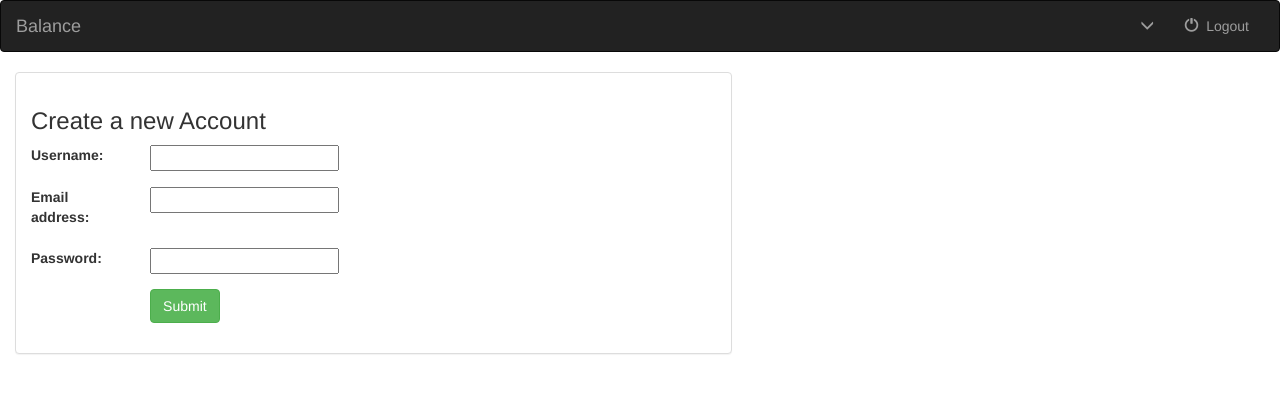
After one commit to AllanSechrist/Balance, a Django app: page /file/register/ in a window 1280 px wide. The commit adds this page. Shown: the top 393 px of the page. Run offline with Django 3.2, Linux system fonts and the light colour scheme; some libraries are stand-ins or nearby versions.

Commit message:
added user registration(unfinished);

```diff
--- /dev/null
+++ b/file/forms.py
@@ -0,0 +1,10 @@
+from django.contrib.auth.models import User
+from django import forms
+
+
+class UserForm(forms.ModelForm):
+    password = forms.CharField(widget=forms.PasswordInput)
+
+    class Meta:
+        model = User
+        fields = ['username', 'email', 'password']
--- a/file/templates/file/details.html
+++ b/file/templates/file/details.html
@@ -30,7 +30,9 @@
                 <tr>
                     <td>TOTAL</td>
                     <td></td>
-                    <td>{{ receipt.get_total_amount }}</td>
+                    {% for receipt in total %}
+                    <td>{{ receipt.receipt_total }}</td>
+                    {% endfor %}
 
                 </tr>
 
--- /dev/null
+++ b/file/templates/file/registration_form.html
@@ -0,0 +1,38 @@
+{% extends 'file/base.html' %}
+{% block title %}Register{% endblock %}
+
+
+{% block body %}
+
+<div class="container-fluid">
+
+    <div class="row">
+
+        <div class="col-sm-12 col-md-7">
+            <div class="panel panel-default">
+                <div class="panel-body">
+                    <h3>Create a new Account</h3>
+                    <form class="form-horizontal" action="" method="post" enctype="multipart/form-data">
+                        {% csrf_token %}
+                        {% include 'file/form-template.html' %}
+                        <div class="form-group">
+                            <div class="col-sm-offset-2 col-sm-10">
+                                <button type="submit" class="btn btn-success">Submit</button>
+                            </div>
+
+                        </div>
+
+                    </form>
+
+                </div>
+
+            </div>
+
+        </div>
+
+    </div>
+
+</div>
+
+
+{% endblock %}
--- a/file/urls.py
+++ b/file/urls.py
@@ -6,6 +6,8 @@ app_name = 'file'
 urlpatterns = [
     # /file/
     url(r'^$', views.IndexView.as_view(), name='index'),
+
+    url(r'^register/$', views.UserFormView.as_view(), name='register'),
 
     # /file/<folder_id>/
     url(r'^(?P<pk>[0-9]+)/$', views.DetailView.as_view(), name='detail'),
--- a/file/views.py
+++ b/file/views.py
@@ -2,11 +2,13 @@ from django.views import generic
 from django.views.generic.edit import CreateView, UpdateView, DeleteView
 from django.core.urlresolvers import reverse_lazy
 from .models import Folder, Receipt
+from django.db.models import Sum
 from django.shortcuts import render, redirect
 from django.contrib.auth import authenticate, login
 from django.views.generic import View
-# from .forms import UserForm
+from .forms import UserForm
 
+total = Folder.objects.all().aggregate(receipt_total=Sum('receipt__amount'))
 
 class IndexView(generic.TemplateView):
     template_name = 'file/index.html'
@@ -15,6 +17,8 @@ class IndexView(generic.TemplateView):
 class DetailView(generic.DetailView):
     model = Folder
     template_name = 'file/details.html'
+
+   # total = Folder.objects.all().aggregate(receipt_total=Sum('receipt__amount'))
 
 # >>>>>>> FOLDER VIEWS >>>>>>>>
 
@@ -57,3 +61,35 @@ class ReceiptUpdate(UpdateView):
 class ReceiptDelete(DeleteView):
     model = Receipt
     success_url = reverse_lazy('file:folders')
+
+
+class UserFormView(View):
+    form_class = UserForm
+    template_name = 'file/registration_form.html'
+
+    def get(self, request):
+        form = self.form_class(None)
+        return render(request, self.template_name, {'form': form})
+
+
+    def post(self, request):
+        form = self.form_class(request.POST)
+
+        if form.is_valid():
+
+            user = form.save(commit=False)
+
+            username = form.cleaned_data['username']
+            password = form.cleaned_data['password']
+            user.set_password(password)
+            user.save()
+
+            user = authenticate(username=username, password=password)
+
+            if user is not None:
+
+                if user.is_active:
+                    login(request, user)
+                    return redirect('file:index')
+
+        return render(request, self.template_name, {'form': form})
```
Also changed, not shown: file/models.py (+2 -8 lines), db.sqlite3.
